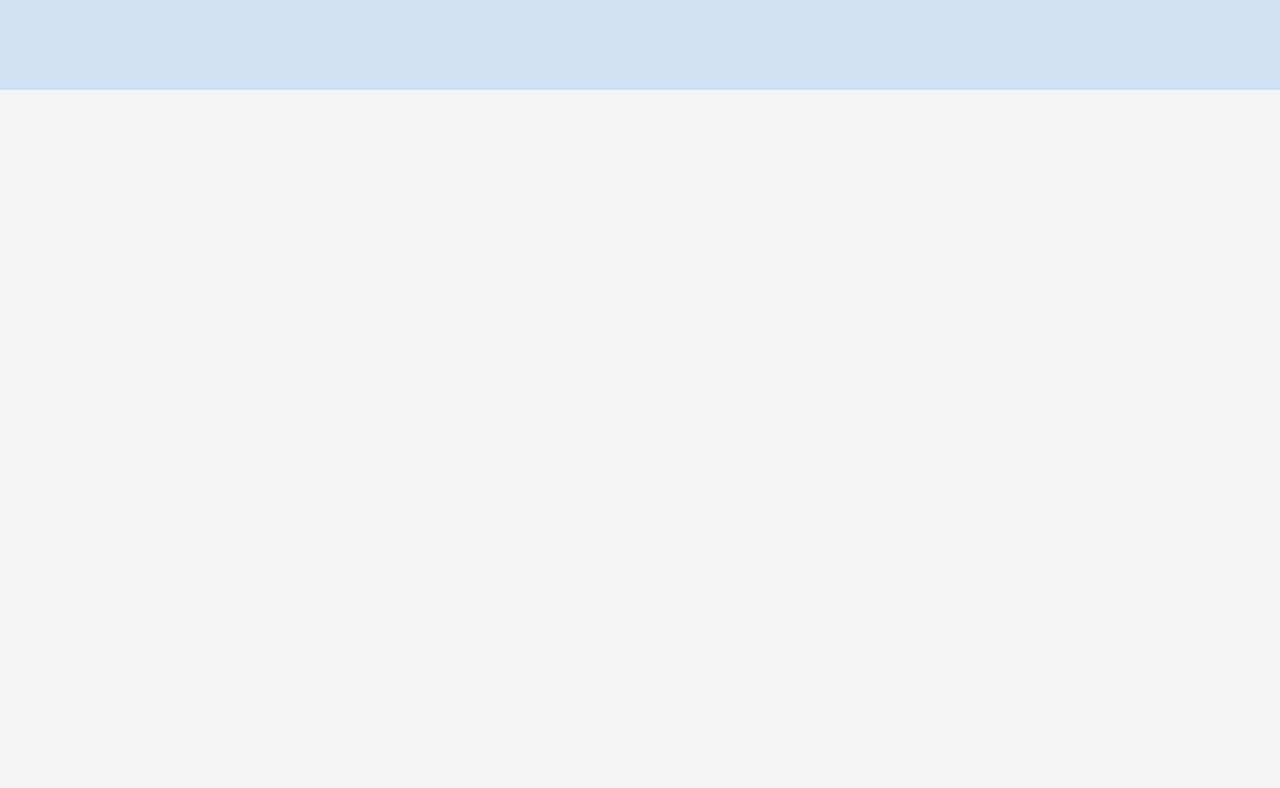
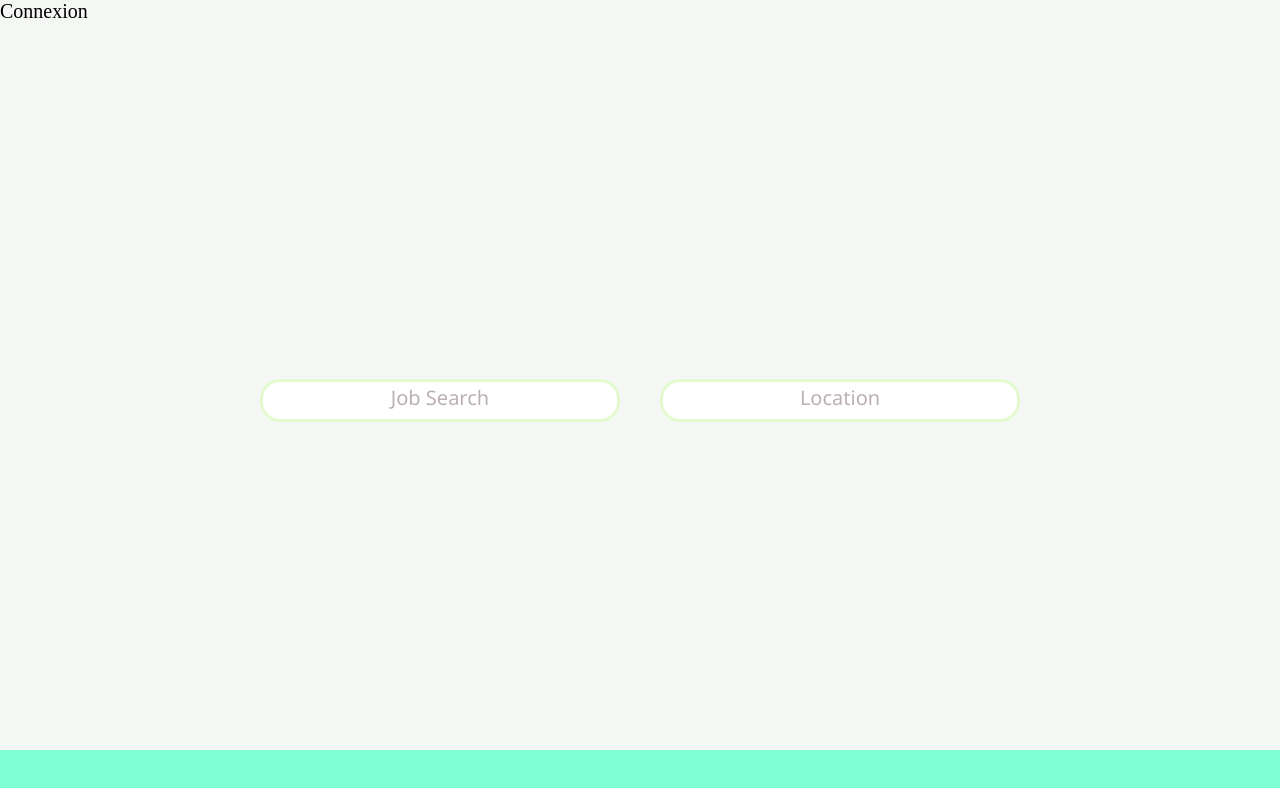
Before and after one commit to imanchamileva/project, a React (Create React App) app: page / in a window 1280 px wide. Shown: the top 788 px of the page. Built offline with nearby package versions, Linux system fonts and the light colour scheme; no server answers.

Commit message:
new commit

```diff
--- a/package.json
+++ b/package.json
@@ -6,6 +6,7 @@
     "@testing-library/jest-dom": "^5.16.2",
     "@testing-library/react": "^12.1.3",
     "@testing-library/user-event": "^13.5.0",
+    "axios": "^0.26.0",
     "react": "^17.0.2",
     "react-dom": "^17.0.2",
     "react-scripts": "5.0.0",
--- a/src/App.js
+++ b/src/App.js
@@ -1,4 +1,6 @@
+import Footer from "./components/Footer";
 import Header from "./components/Header";
+import JobSearch from "./containers/job-search/Jobsearch";
 
 
 
@@ -7,6 +9,8 @@ function App() {
     <div className="App">
 
      <Header />
+     <JobSearch />
+     <Footer />
     </div>
   );
 }
--- /dev/null
+++ b/src/components/Footer.js
@@ -0,0 +1,10 @@
+
+import React from 'react'
+
+function Footer() {
+  return (
+    <footer></footer>
+  )
+}
+
+export default Footer
--- a/src/components/Header.js
+++ b/src/components/Header.js
@@ -4,7 +4,9 @@ const Header = () => {
 
     return(
         <div className="header">
-
+            <a>Connexion</a>
+            <a></a>
+            <a></a>
         </div>
     )
 }
--- /dev/null
+++ b/src/containers/job-search/Jobsearch.js
@@ -0,0 +1,38 @@
+import { useState } from "react";
+import axios from "axios";
+
+
+const JobSearch = () => {
+
+    const [errorMessage, setErrorMessage] = useState ('');
+    const [indeedData, setIndeedData] = useState(null);
+
+
+    const handleIndeedData = () => {
+
+        setErrorMessage('')
+        setIndeedData(null)
+    }
+
+    axios.get('https://indreed.herokuapp.com/api/jobs')
+
+
+
+    return(
+
+        <div className="divGenerale">
+            <div className="jobsearch">
+                {/* <label>Job Search</label> */}
+                <input placeholder="Job Search"></input>
+            </div>
+
+            <div className="location">
+                {/* <label>Location</label> */}
+                <input placeholder="Location"></input>
+            </div>
+        </div>
+
+    )
+}
+
+export default JobSearch
--- a/src/index.scss
+++ b/src/index.scss
@@ -3,7 +3,7 @@
 
 :root {
     --primary-color: rgb(194, 194, 241);
-    --background-color:#f3f5f7;
+    --background-color:#f4f7f3;
     --filter-table:orange;
     --dark-bluesh:rgb(208, 224, 243);
     --very-dark-greyish:rgb(65, 64, 64);
@@ -23,7 +23,55 @@ body {
 }
 
 .header {
-    background-color: var(--dark-bluesh);
+    // background-color:var(--background-color);
     height:90px;
+    position:absolute;
+    top:0;
 
 }
+
+label {
+    padding:20px;
+}
+
+.jobsearch {
+ padding:20px;
+
+}
+
+input {
+    width:350px;
+    height:35px;
+    border-radius:20px;
+    border: 3px solid rgb(227, 250, 209);
+}
+
+.location {
+    padding:20px;
+}
+
+.divGenerale {
+
+    display:flex;
+    height:100vh;
+    justify-content:center;
+    align-items:center;
+
+    width:100%;
+}
+
+::placeholder {
+    color:rgb(121, 99, 99);
+    font-size:20px;
+    opacity:0.5;
+    text-align:center;
+    font-family: 'Segoe UI', Tahoma, Geneva, Verdana, sans-serif;
+}
+
+footer {
+    width:100%;
+    height:50px;
+    background-color: aquamarine;
+    position:absolute;
+    bottom:0;
+}
```
Also changed, not shown: 1 other file (tests, documents, lock files or other folders).
